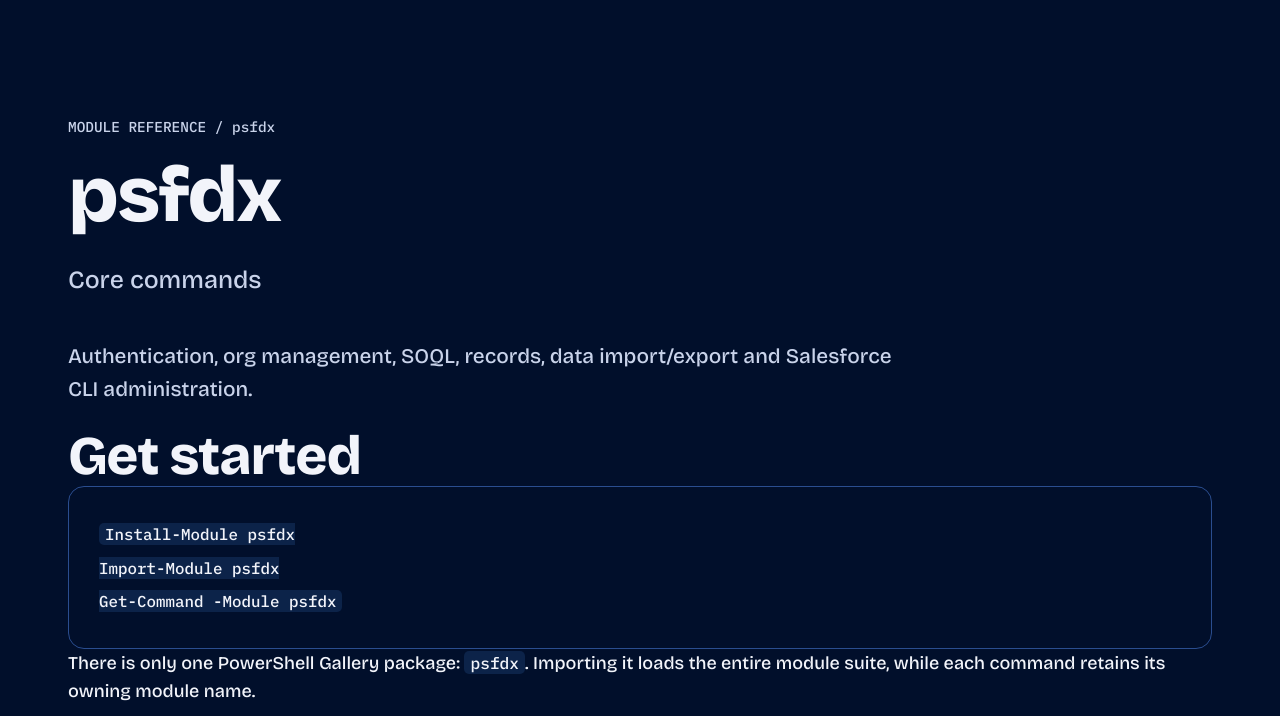
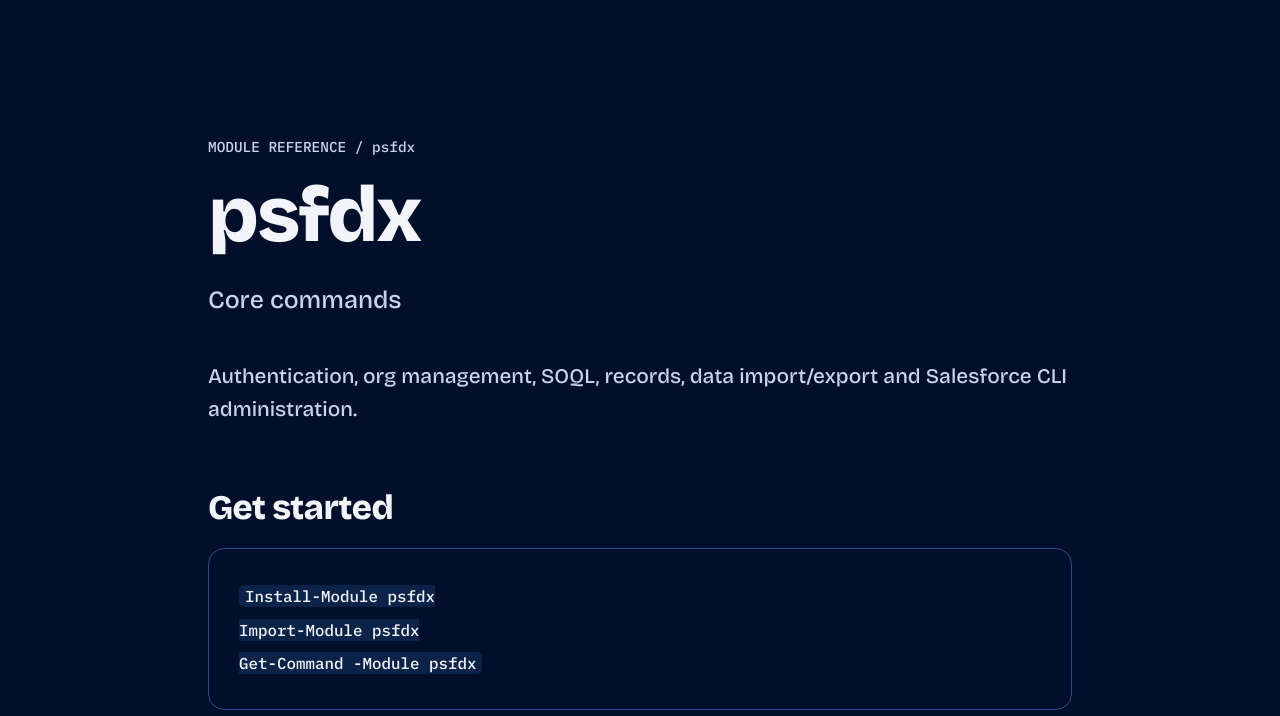
Before and after one commit to tonygward/psfdx, a plain HTML site: page site/src/modules/psfdx/index.html in a window 1280 px wide. Shown: the part 84-800 px from the top of the page. Drawn offline with Linux system fonts and the light colour scheme; files whose address does not match are found by name.

Commit message:
style(site): format module documentation and PowerShell samples

```diff
--- a/site/src/style.css
+++ b/site/src/style.css
@@ -217,3 +217,13 @@ code { background: rgba(77, 155, 255, 0.14); color: var(--text); padding: 1px 6p
   .js-anim .results { opacity: 1; transition: none; }
   * { transition-duration: 0.01ms !important; }
 }
+
+/* Module reference pages and practical PowerShell examples */
+.documentation { max-width: 960px; padding-top: 20px; padding-bottom: 90px; }
+.documentation h1 { overflow-wrap: anywhere; }
+.documentation h2 { font-size: clamp(1.5rem, 2.8vw, 2.15rem); margin: 1.8em 0 .65em; }
+.documentation .section-intro { max-width: 72ch; }
+.documentation .code-box { margin: 18px 0 24px; max-width: 100%; }
+.documentation .code-box pre, #powershell-examples .card pre { overflow-x: auto; white-space: pre; }
+#powershell-examples .card pre { background: var(--bg); border: 1px solid var(--border); padding: 14px; border-radius: 8px; font-size: .78rem; line-height: 1.7; }
+#powershell-examples .card code { font-size: inherit; }
```
